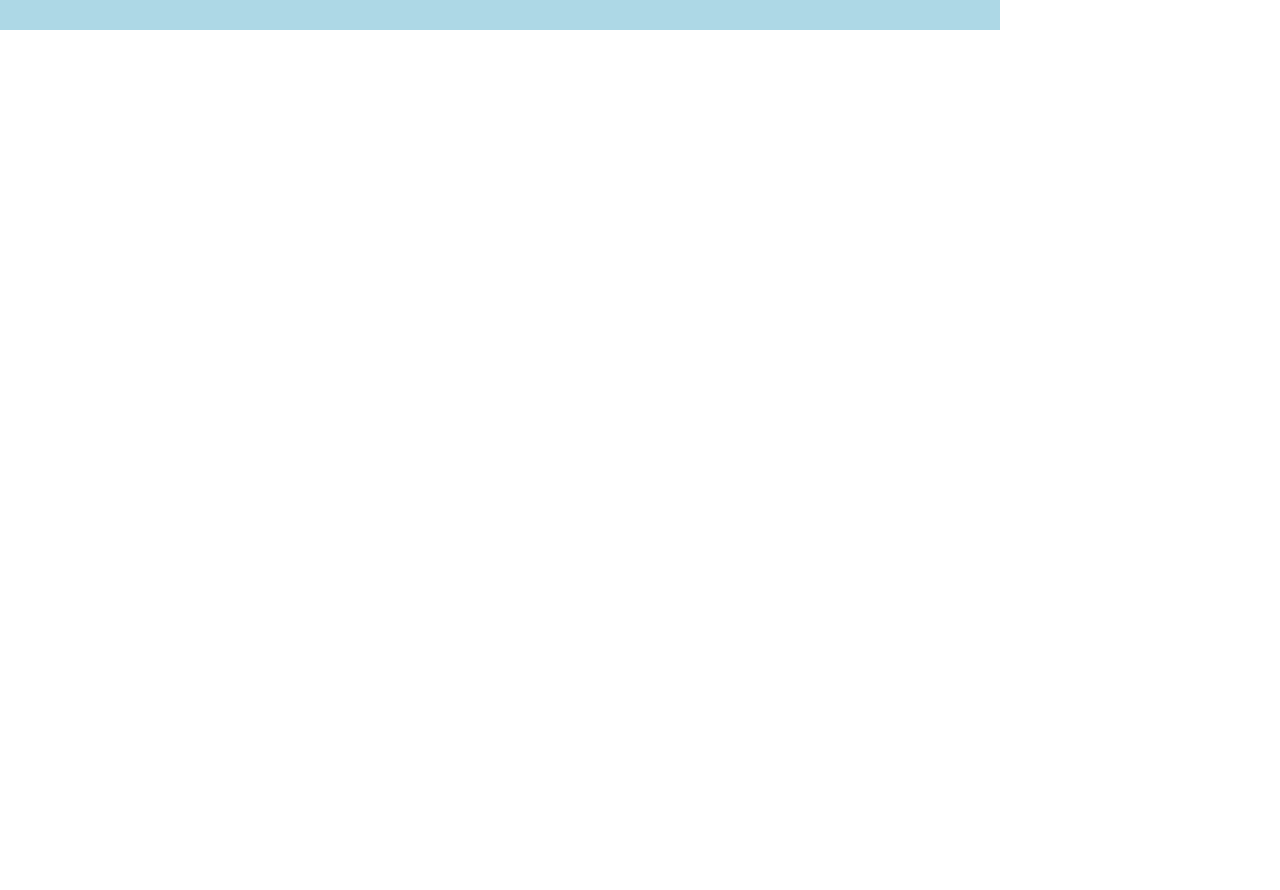
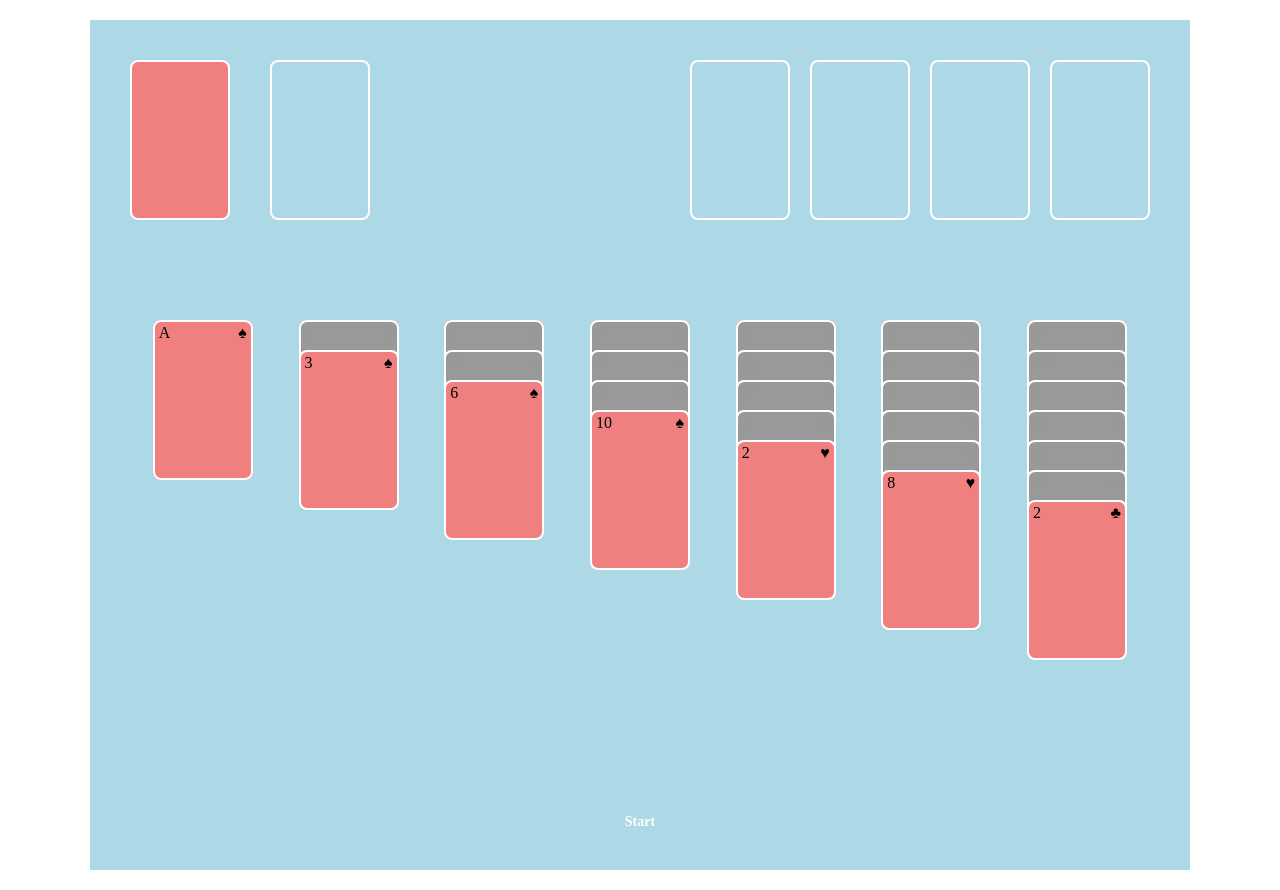
Before and after one commit to Imagine-ClaptonXu/card, a plain HTML site: page index.html in a window 1280 px wide. Before the commit the page ends 800 px from the top, so only its background shows below. Drawn offline with Linux system fonts and the light colour scheme.

Commit message:
add: html

```diff
--- a/index.css
+++ b/index.css
@@ -1,19 +1,111 @@
 * {
 	margin: 0;
 	padding: 0;
+	box-sizing: border-box;
 }
 .container {
-	width: 1000px;
-	height: 30px;
+	position: relative;
+	width: 1100px;
+	height: 850px;
 	background-color: lightblue;
-	font-size: 0;
+	display: flex;
+	flex-direction: column;
+	justify-content: flex-start;
+	align-items: center;
+	padding: 40px;
+	margin: 20px auto;
 }
-.item {
-	display: inline-block;
-	width: 198px;
-	height: 30px;
-	border: 1px solid red;
-	margin: 0;
-	padding: 0;
-	/* background-color: lightblue; */
+.topBox {
+	display: flex;
+	flex-direction: row;
+	justify-content: space-between;
+	align-items: center;
+	width: 100%;
+	margin-bottom: 100px;
 }
+.leftChangeCard {
+	display: flex;
+	flex-direction: row;
+	justify-content: flex-start;
+	align-items: center;
+}
+.changeBtn {
+	margin-right: 40px;
+	background-color: lightcoral;
+}
+.rightStackCard {
+	display: flex;
+	flex-direction: row;
+	justify-content: flex-end;
+	align-items: center;
+	width: 760px;
+}
+.rightStackCard > .eachCard {
+	margin-left: 20px;
+}
+.eachCard {
+	height: 160px;
+	width: 100px;
+	border: 2px solid #FFF;
+	border-radius: 8px;
+}
+.isNegative {
+	background-color: #999 !important;
+}
+.isPositive {
+	color: black !important;
+}
+.bottomCardBox {
+	display: flex;
+	flex-direction: row;
+	justify-content: space-around;
+	align-items: center;
+	width: 100%;
+}
+.eachColumn {
+	position: relative;
+	height: 160px;
+	width: 100px;
+	background-color: lightcoral;
+	/* border: 2px solid lightcoral; */
+	border-radius: 8px;
+}
+.eachCardInCol {
+	position: relative;
+	top: 130px;
+	margin-top: -130px;
+	height: 160px;
+	width: 100px;
+	border: 2px solid #FFF;
+	border-radius: 8px;
+	background-color: lightcoral;
+	color: #999;
+}
+.blackText {
+	color: black !important;
+}
+.eachCardNum {
+	position: absolute;
+	top: 2px;
+	left: 4px;
+}
+.eachCardType {
+	position: absolute;
+	top: 2px;
+	right: 4px;
+}
+.eachCardTypeMid {
+	position: absolute;
+	top: 15px;
+	left: 50%;
+	transform: translateX(-50%);
+	font-size: 80px;
+}
+.startBtn {
+	position: absolute;
+	bottom: 40px;
+	text-align: center;
+	color: #FFF;
+	font-size: 14px;
+	font-weight: bold;
+}
--- a/index.html
+++ b/index.html
@@ -8,8 +8,37 @@
 </head>
 <body>
 	<div class="container">
-		<div class=""></div>
+		<div class="topBox">
+			<div class="leftChangeCard">
+				<div class="changeBtn eachCard"></div>
+				<div class="changedCardShow eachCard"></div>
+			</div>
+			<div class="rightStackCard">
+				<div class="hei eachCard" type="1" num="0"></div>
+				<div class="hong eachCard" type="2" num="0"></div>
+				<div class="hua eachCard" type="3" num="0"></div>
+				<div class="pian eachCard" type="4" num="0"></div>
+			</div>
+		</div>
+		<div class="bottomCardBox">
+			<div class="column1 eachColumn" index="1">
+				<div class="eachCardInCol isPositive" index="1" color="black" face="positive" type="1" num="3">
+					<div class="eachCardNum">3</div>
+					<div class="eachCardType">♠</div>
+					<!-- <div class="eachCardTypeMid">♠</div> -->
+				</div>
+			</div>
+			<div class="column2 eachColumn" index="2"></div>
+			<div class="column3 eachColumn" index="3"></div>
+			<div class="column4 eachColumn" index="4"></div>
+			<div class="column5 eachColumn" index="5"></div>
+			<div class="column6 eachColumn" index="6"></div>
+			<div class="column7 eachColumn" index="7"></div>
+		</div>
+		<div class="startBtn">Start</div>
 	</div>
-	<script src="index.js"></script>
+	<script src="./lib/jquery.min.js"></script>
+	<!-- <script src="https://cdn.bootcss.com/jquery/3.4.1/jquery.js"></script> -->
+	<script src="./index.js"></script>
 </body>
 </html>
--- a/index.js
+++ b/index.js
@@ -0,0 +1,106 @@
+/*
+1, 构建 52 张牌
+	1.1, 构建 4 个花色, 每个花色 13 张, A -> K
+	1.2, 花色, type: 黑桃 ♠: 1, 红桃 ♥: 2, 梅花 ♣: 3, 方片 ♦: 4
+	1.3, 增加正反面, face: positive/negative
+	1.4, 区分红黑, color: red/black
+2, 初始化底部界面
+	2.1, 每列 1-7 个, 正反面
+*/
+
+const log = console.log.bind(console)
+
+// 黑红花片, 4 个花色
+const fourType = [1, 2, 3, 4]
+// 特殊处理 AJQK
+const textObj = {
+	0: "A",
+	10: "J",
+	11: "Q",
+	12: "K",
+}
+// 花色
+const colorTextObj = {
+	1: "♠",
+	2: "♥",
+	3: "♣",
+	4: "♦",
+}
+// 牌库
+// {num: 2, face: "negative", text: "2", type: 1, color: "black"}
+let CARD_LIB = []
+
+// 构建牌库
+const buildCardLib = function () {
+	let cardLib = []
+	fourType.forEach(item => {
+		cardLib = [...cardLib, ...buildOneColor(item)]
+	})
+	log("*** cardLib", cardLib)
+	CARD_LIB = cardLib
+	return cardLib
+}
+
+// 构建一种花色牌库
+const buildOneColor = function (type) {
+	let res = []
+	for (let i = 0; i < 13; i++) {
+		let o = {}
+		let num = i + 1
+		o.num = num
+		o.face = "negative"
+		if ([0, 10, 11, 12].includes(i)) {
+			o.text = textObj[i]
+		} else {
+			o.text = String(num)
+		}
+		o.type = type
+		if ([1, 3].includes(type)) {
+			o.color = "black"
+		} else {
+			o.color = "red"
+		}
+		res.push(o)
+	}
+	// log("*** buildOneColor res", res)
+	return res
+}
+
+// 循环构建每列牌
+const buildEachColumnCard = function () {
+	let eachColumn = $(".eachColumn")
+	let cardIndex = 0
+	for (let i = 0; i < eachColumn.length; i++) {
+		const e = eachColumn[i]
+		let index = $(e).attr("index")
+		let eachCardInColDom = ""
+		for (let i2 = 0; i2 < index; i2++) {
+			const e2 = CARD_LIB[cardIndex]
+			// 判断正反面
+			if (String(i2 + 1) === String(index)) {
+				eachCardInColDom = eachCardInColDom +
+				'<div class="eachCardInCol isPositive" index="' + (i2 + 1) + '" color="' + e2.color + '" face="' + e2.face + '" type="' + e2.type + '" num="' + e2.num + '">' +
+					'<div class="eachCardNum">' + e2.text + '</div>' +
+					'<div class="eachCardType">' + colorTextObj[e2.type] + '</div>' +
+				'</div>'
+			} else {
+				eachCardInColDom = eachCardInColDom +
+				'<div class="eachCardInCol isNegative" index="' + (i2 + 1) + '" color="' + e2.color + '" face="' + e2.face + '" type="' + e2.type + '" num="' + e2.num + '">' +
+					'<div class="eachCardNum">' + e2.text + '</div>' +
+					'<div class="eachCardType">' + colorTextObj[e2.type] + '</div>' +
+				'</div>'
+			}
+			cardIndex = cardIndex + 1
+		}
+		$(e).empty()
+		$(e).append(eachCardInColDom)
+	}
+	log("*** eachColumn", eachColumn)
+}
+
+const __main = function () {
+	buildCardLib()
+	buildEachColumnCard()
+}
+
+__main()
```
Also changed, not shown: rule.md (+2 -0 lines), lib/jquery.min.js (added).
